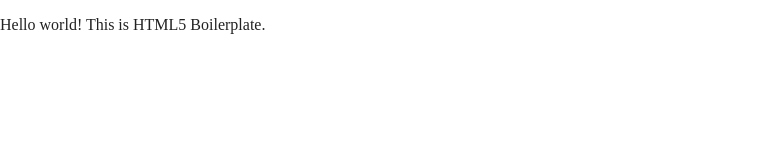
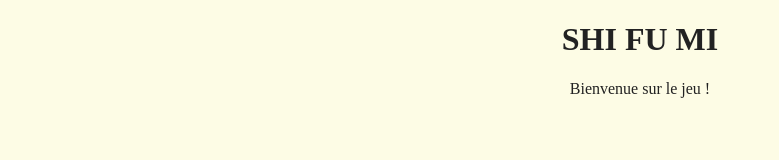
Before and after one commit to AxelDuval/shifumi, a website built with Parcel: page index.html in a window 1280 px wide. Shown: the whole page, without its empty margins (0-779 px from the left). Built offline with nearby package versions, Linux system fonts and the light colour scheme.

Commit message:
Push du fichier README.md et des modifications sur index.html et main.css

```diff
--- a/css/main.css
+++ b/css/main.css
@@ -10,6 +10,15 @@
 /* ==========================================================================
    Base styles: opinionated defaults
    ========================================================================== */
+
+body {
+  background-color: #FDFCE5;
+}
+
+h1, p {
+  text-align: center;
+}
+
 
 html {
   color: #222;
--- a/index.html
+++ b/index.html
@@ -25,7 +25,8 @@
 <body>
 
   <!-- Add your site or application content here -->
-  <p>Hello world! This is HTML5 Boilerplate.</p>
+  <h1>SHI FU MI</h1>
+  <p>Bienvenue sur le jeu !</p>
   <script src="js/vendor/modernizr-3.11.2.min.js"></script>
   <script src="js/plugins.js"></script>
   <script src="js/main.js"></script>
```
Also changed, not shown: README.md (added).
